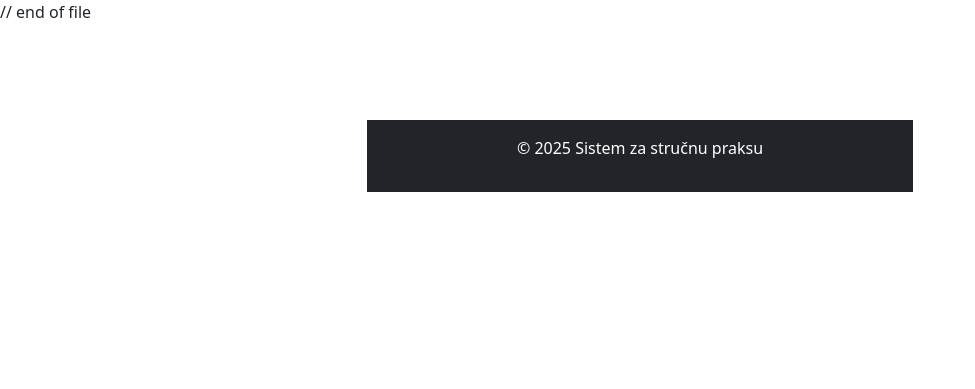
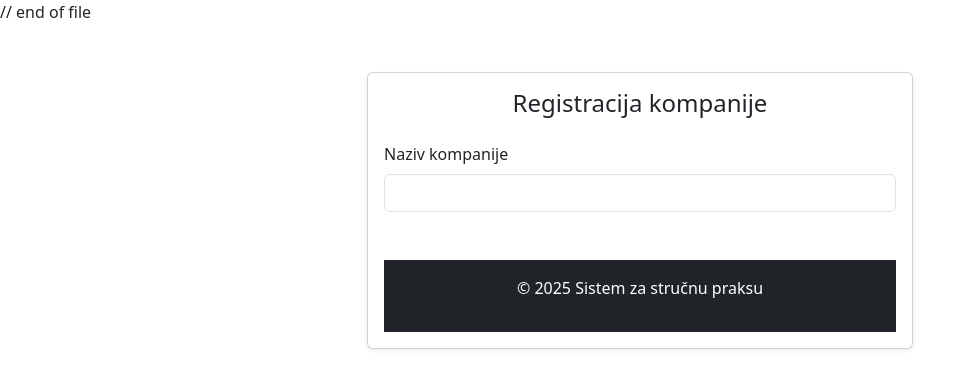
Before and after one commit to jovanvukvasic/Studentska---praksa, a PHP site: page /registrovanje_kompanije.php in a window 1280 px wide. Shown: the part 56-445 px from the top of the page, without its empty margins (0-975 px from the left). Run offline with PHP 8.4, Linux system fonts and the light colour scheme.

Commit message:
registrovanje_kompanije.php

```diff
--- a/registrovanje_kompanije.php
+++ b/registrovanje_kompanije.php
@@ -51,4 +51,17 @@ if ($_SERVER['REQUEST_METHOD'] === 'POST') {
 <div class="container mt-5">
   <div class="row justify-content-center">
     <div class="col-md-6">
+      <div class="card shadow-sm">
+        <div class="card-body">
+          <h4 class="card-title mb-4 text-center">Registracija kompanije</h4>
+          <?php if (isset($poruka)): ?>
+            <div class="alert alert-success"><?php echo $poruka; ?></div>
+          <?php elseif (isset($greska)): ?>
+            <div class="alert alert-danger"><?php echo $greska; ?></div>
+          <?php endif; ?>
+          <form method="POST" action="registrovanje_kompanije.php">
+            <div class="mb-3">
+              <label class="form-label">Naziv kompanije</label>
+              <input type="text" name="naziv" class="form-control" required>
+            </div>
 <?php include("includes/footer.php"); ?>
```
